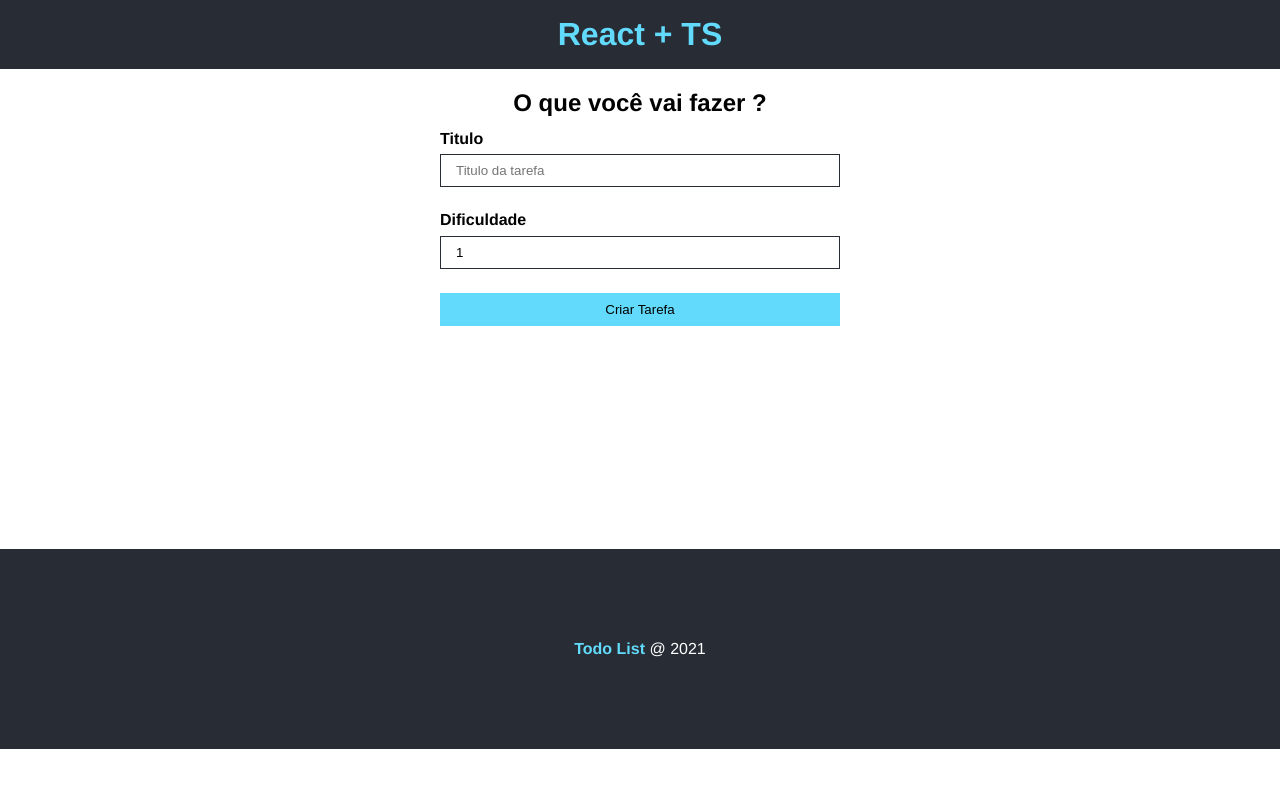
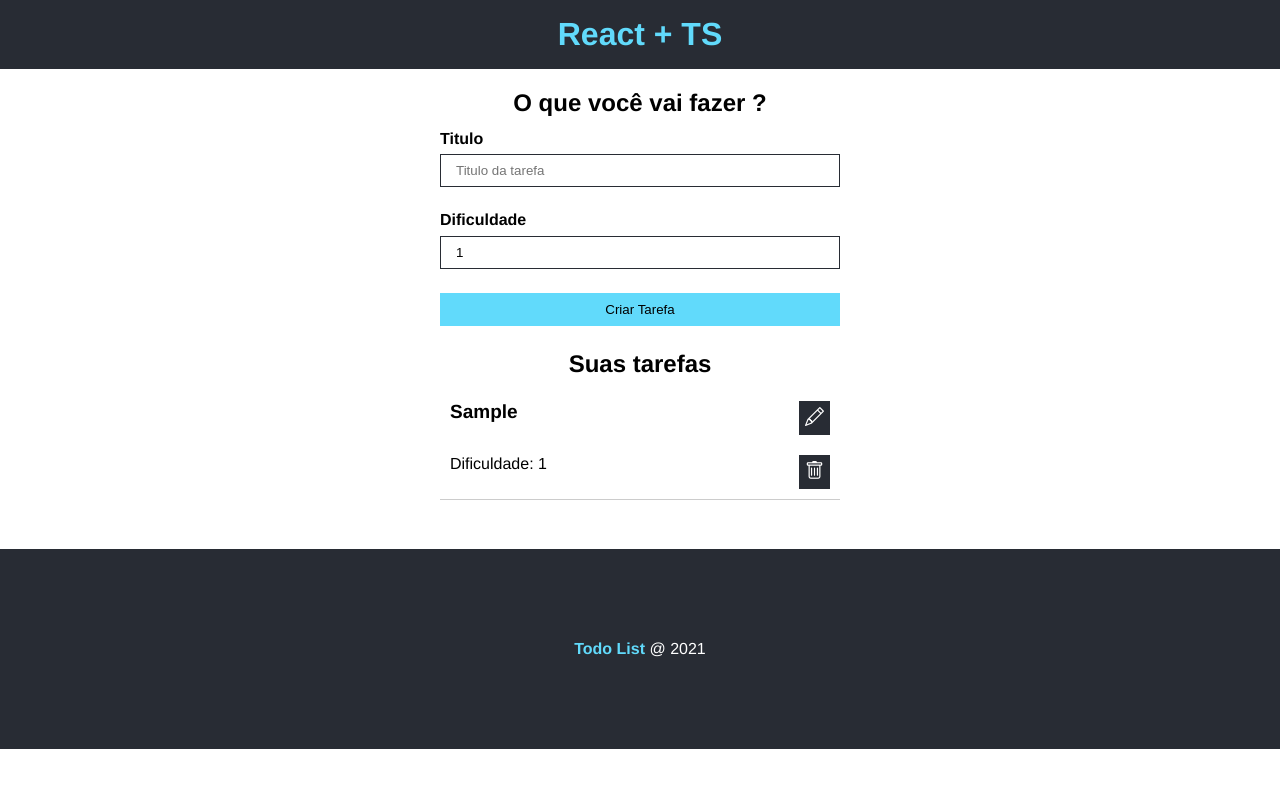
Before and after one commit to AugustoTI/crud-typescript, a React (Vite) app: page / in a window 1280 px wide. Both pictures are taken after typing "Sample" into the empty fields and a click on the button "Criar Tarefa". Shown: the top 788 px of the page. Built offline with nearby package versions, Linux system fonts and the light colour scheme.

Commit message:
listing registered tasks

```diff
--- a/index.html
+++ b/index.html
@@ -2,6 +2,10 @@
 <html lang="en">
   <head>
     <meta charset="UTF-8" />
+    <link
+      rel="stylesheet"
+      href="https://cdn.jsdelivr.net/npm/bootstrap-icons@1.9.1/font/bootstrap-icons.css"
+    />
     <link rel="icon" type="image/svg+xml" href="/vite.svg" />
     <meta name="viewport" content="width=device-width, initial-scale=1.0" />
     <meta name="description" content="An application creating with Vite" />
--- a/src/App.tsx
+++ b/src/App.tsx
@@ -5,6 +5,7 @@ import './styles/global.scss';
 import { TaskForm } from './components/TaskForm';
 import { useState } from 'react';
 import { ITask } from './types/task';
+import { TaskList } from './components/TaskList';
 
 export const App = () => {
   const [taskList, setTaskList] = useState<ITask[]>([]);
@@ -21,6 +22,10 @@ export const App = () => {
             setTaskList={setTaskList}
           />
         </div>
+        <div>
+          <h2>Suas tarefas</h2>
+          <TaskList taskList={taskList} />
+        </div>
       </main>
       <Footer />
     </>
--- a/src/components/TaskForm/styles.module.scss
+++ b/src/components/TaskForm/styles.module.scss
@@ -11,6 +11,7 @@
   border: 1px solid transparent;
   color: #000;
   transition: background-color 0.2s, border-color 0.2s;
+  margin-bottom: 2.4rem;
 
   &:hover {
     background-color: #fff;
--- /dev/null
+++ b/src/components/TaskList/index.tsx
@@ -0,0 +1,29 @@
+import { ITask } from 'src/types/task';
+import styles from './styles.module.scss';
+
+interface TaskListProps {
+  taskList: ITask[];
+}
+
+export const TaskList = ({ taskList }: TaskListProps) => {
+  return (
+    <>
+      {taskList.length > 0 ? (
+        taskList.map((task) => (
+          <div key={task.id} className={styles.task_container}>
+            <div className={styles.task_details}>
+              <h3>{task.title}</h3>
+              <p>Dificuldade: {task.difficulty}</p>
+            </div>
+            <div className={styles.task_actions}>
+              <i className="bi bi-pencil"></i>
+              <i className="bi bi-trash"></i>
+            </div>
+          </div>
+        ))
+      ) : (
+        <p>Você não possui tarefas cadastradas</p>
+      )}
+    </>
+  );
+};
--- /dev/null
+++ b/src/components/TaskList/styles.module.scss
@@ -0,0 +1,38 @@
+.task_container {
+  display: flex;
+  justify-content: space-between;
+  max-width: 40rem;
+  margin: 0 auto;
+  border-bottom: 1px solid #ccc;
+  padding: 1rem;
+}
+
+.task_details {
+  text-align: left;
+
+  h3 {
+    font-size: 1.9rem;
+    margin-bottom: 3.2rem;
+  }
+}
+
+.task_actions {
+  display: flex;
+  flex-direction: column;
+  align-items: center;
+  justify-content: center;
+  gap: 2rem;
+
+  i {
+    font-size: 1.9rem;
+    cursor: pointer;
+    background-color: #282c34;
+    color: #fff;
+    padding: 0.6rem;
+    transition: color 0.3s;
+
+    &:hover {
+      color: #61dafb;
+    }
+  }
+}
```
